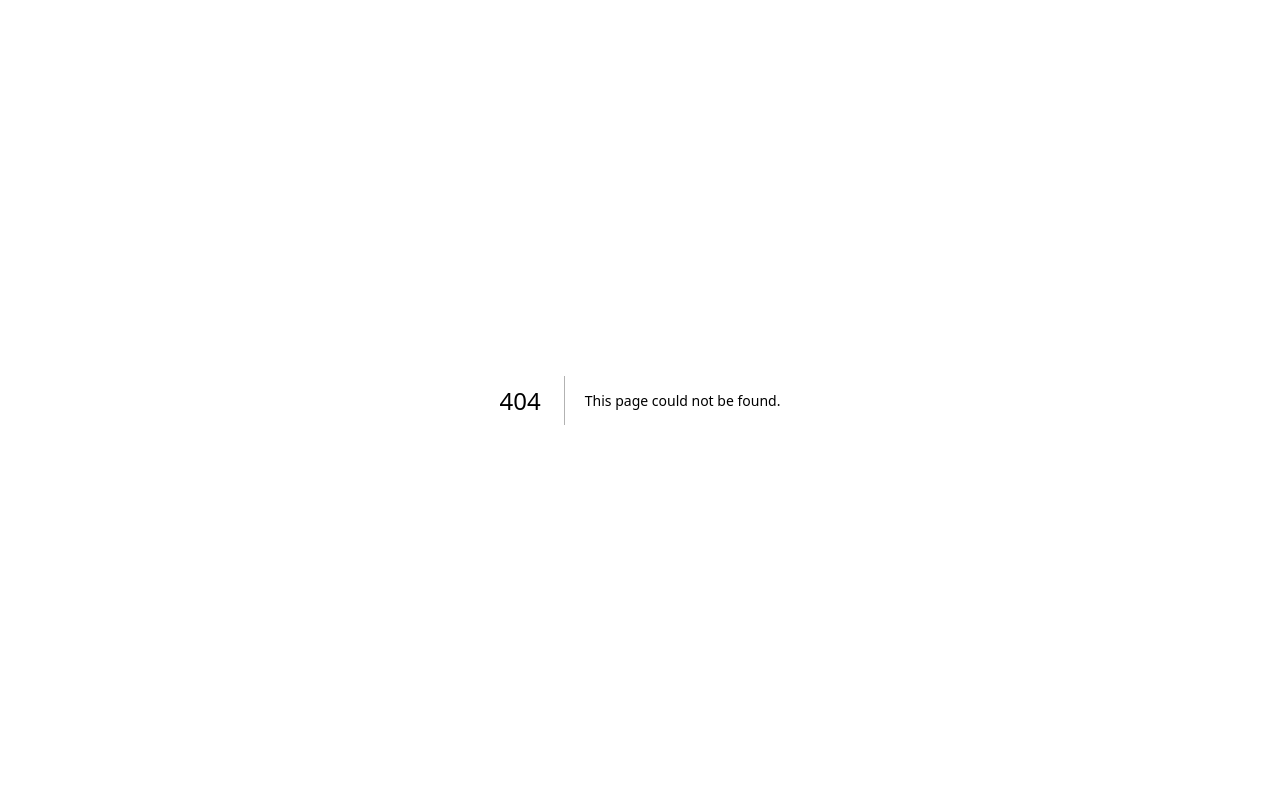
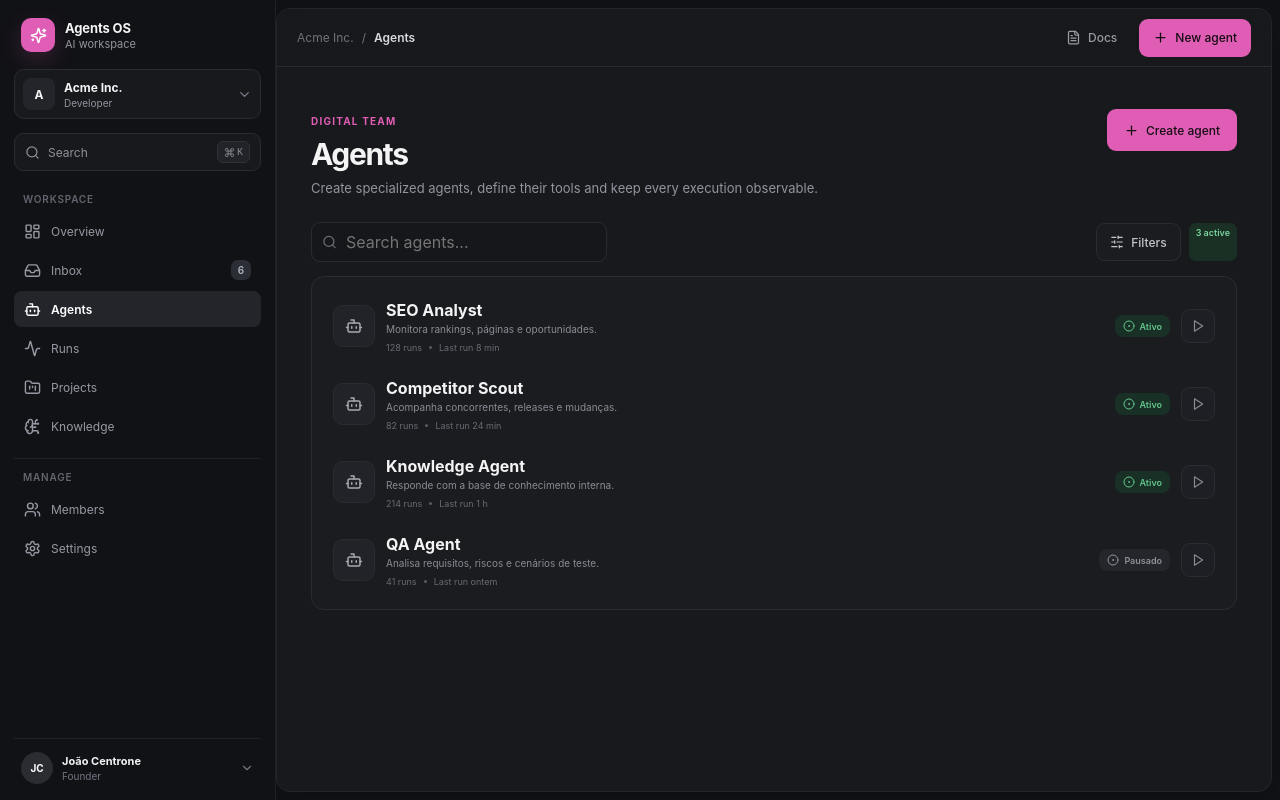
Before and after one commit to JoaoVitorTelesCentrone/agents, a Next.js app: page /agents in a window 1280 px wide. Before the commit this address had no page. Built offline with nearby package versions, Linux system fonts and the light colour scheme.

Commit message:
feat(ui): add agents directory

```diff
--- /dev/null
+++ b/app/agents/page.tsx
@@ -0,0 +1,39 @@
+import Link from 'next/link';
+import { Bot, CircleDot, Play, Plus, Search, SlidersHorizontal } from 'lucide-react';
+import { AppShell } from '@/components/app-shell';
+
+const agents = [
+  ['seo-analyst', 'SEO Analyst', 'Monitora rankings, páginas e oportunidades.', 'Ativo', '128', '8 min'],
+  ['competitor-scout', 'Competitor Scout', 'Acompanha concorrentes, releases e mudanças.', 'Ativo', '82', '24 min'],
+  ['knowledge-agent', 'Knowledge Agent', 'Responde com a base de conhecimento interna.', 'Ativo', '214', '1 h'],
+  ['qa-agent', 'QA Agent', 'Analisa requisitos, riscos e cenários de teste.', 'Pausado', '41', 'ontem'],
+];
+
+export default function AgentsPage() {
+  return (
+    <AppShell active="agents" title="Agents">
+      <div className="wm-page">
+        <section className="wm-heading wm-heading-top">
+          <div><span className="wm-kicker">DIGITAL TEAM</span><h1>Agents</h1><p>Create specialized agents, define their tools and keep every execution observable.</p></div>
+          <Link className="wm-button wm-button-primary wm-run" href="/agents/new"><Plus size={15}/>Create agent</Link>
+        </section>
+        <div className="wm-toolbar">
+          <div className="wm-search-field"><Search size={15}/><input className="wm-input" placeholder="Search agents..." /></div>
+          <div className="wm-filter-group"><button className="wm-button wm-button-outline"><SlidersHorizontal size={14}/>Filters</button><span className="wm-badge wm-badge-green">3 active</span></div>
+        </div>
+        <section className="wm-section">
+          <div className="wm-list">
+            {agents.map(([id,name,description,status,runs,lastRun]) => (
+              <article className="wm-agent" key={id}>
+                <div className="wm-agent-icon"><Bot size={18}/></div>
+                <div className="wm-agent-copy"><Link href={`/agents/${id}`} style={{color:'inherit',textDecoration:'none'}}><strong>{name}</strong></Link><span>{description}</span><div className="wm-agent-meta"><span>{runs} runs</span><i/><span>Last run {lastRun}</span></div></div>
+                <span className={`wm-status ${status === 'Pausado' ? 'paused' : ''}`}><CircleDot size={12}/>{status}</span>
+                <Link className="wm-icon-button" href={`/agents/${id}`}><Play size={14}/></Link>
+              </article>
+            ))}
+          </div>
+        </section>
+      </div>
+    </AppShell>
+  );
+}
```
